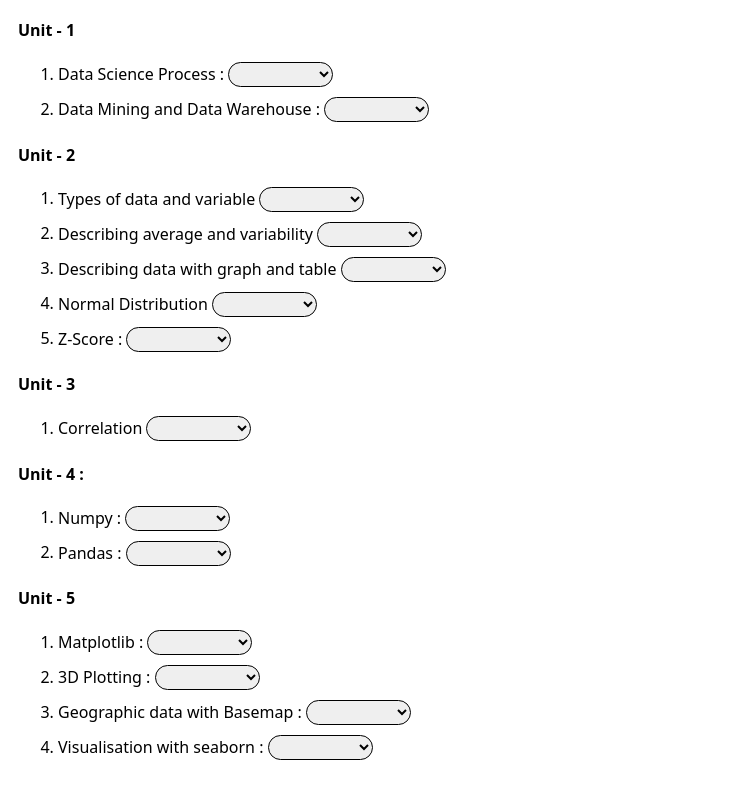
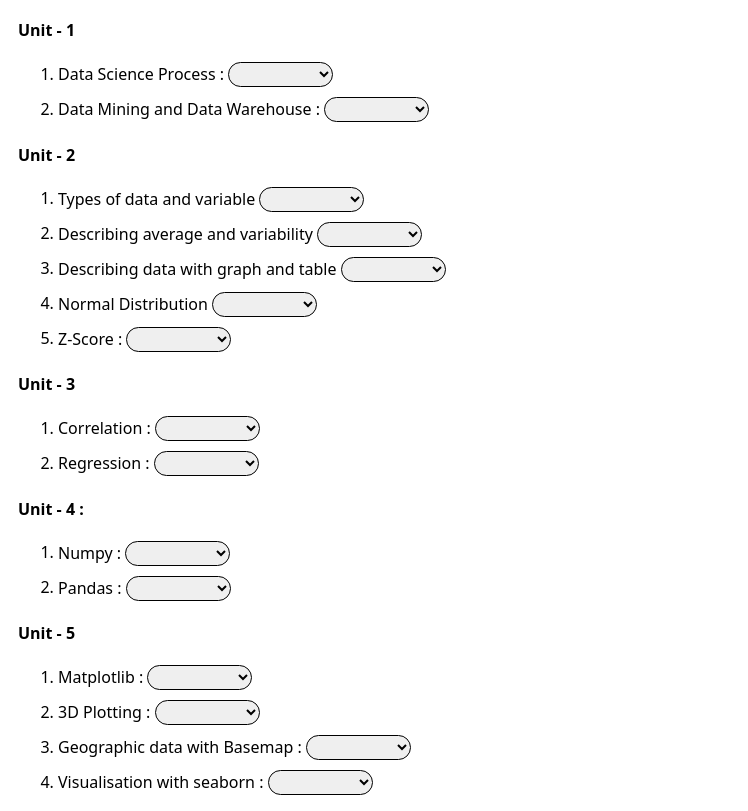
Before and after one commit to suba4sriC/FDS-notes, a plain HTML site: page index.html in a window 1280 px wide. Shown: the part 83-894 px from the top of the page, without its empty margins (0-748 px from the left). Before the commit the page ends 859 px from the top, so only its background shows below. Drawn offline with Linux system fonts and the light colour scheme.

Commit message:
Update index.html

```diff
--- a/index.html
+++ b/index.html
@@ -98,10 +98,16 @@
                 <h4>Unit - 3</h4>
                 <div class="unit-items">
                     <ol>
-                        <li>Correlation
+                        <li>Correlation :
                             <select name="choose" onchange="location=this.value;">
                                 <option> </option>
                                 <option value="https://youtu.be/Cf8n6ZHIab4">Videos</option>
+                            </select>
+                        </li>
+                        <li>Regression :
+                            <select name="choose" onchange="location=this.value;">
+                                <option> </option>
+                                <option value="https://youtu.be/dwNBDG7pPqY">Videos</option>
                             </select>
                         </li>
                     </ol>
```
